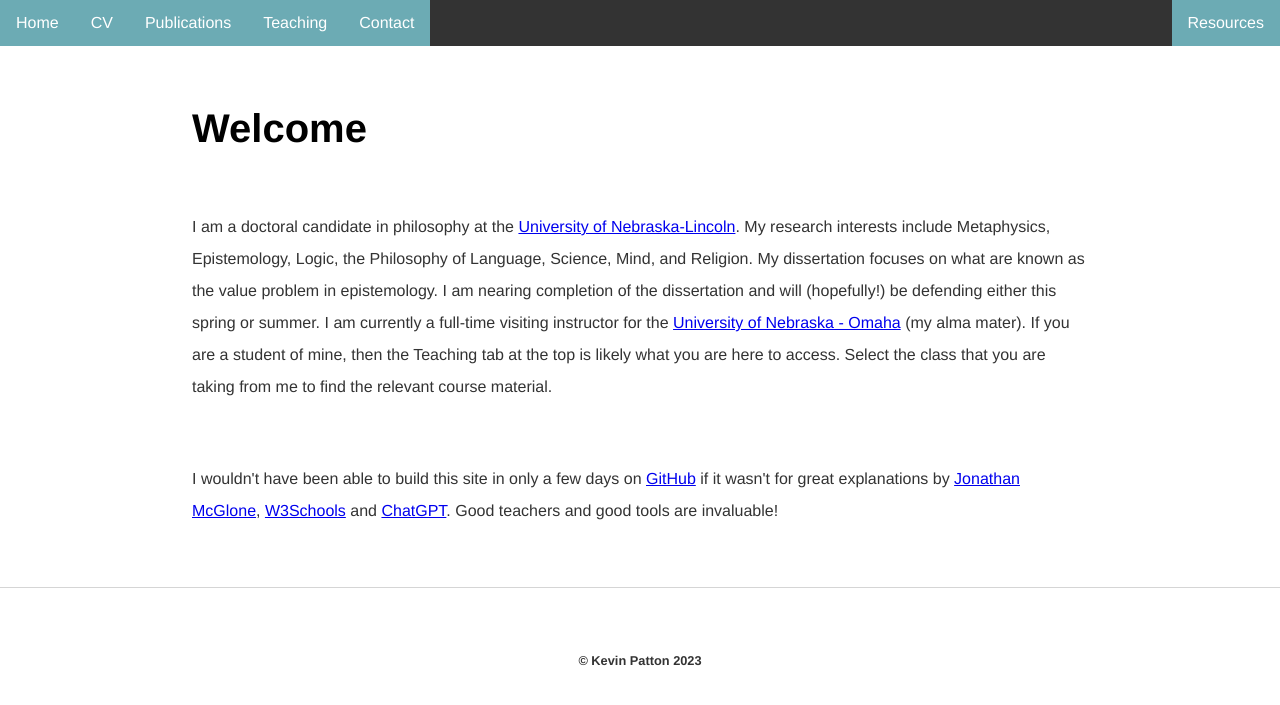
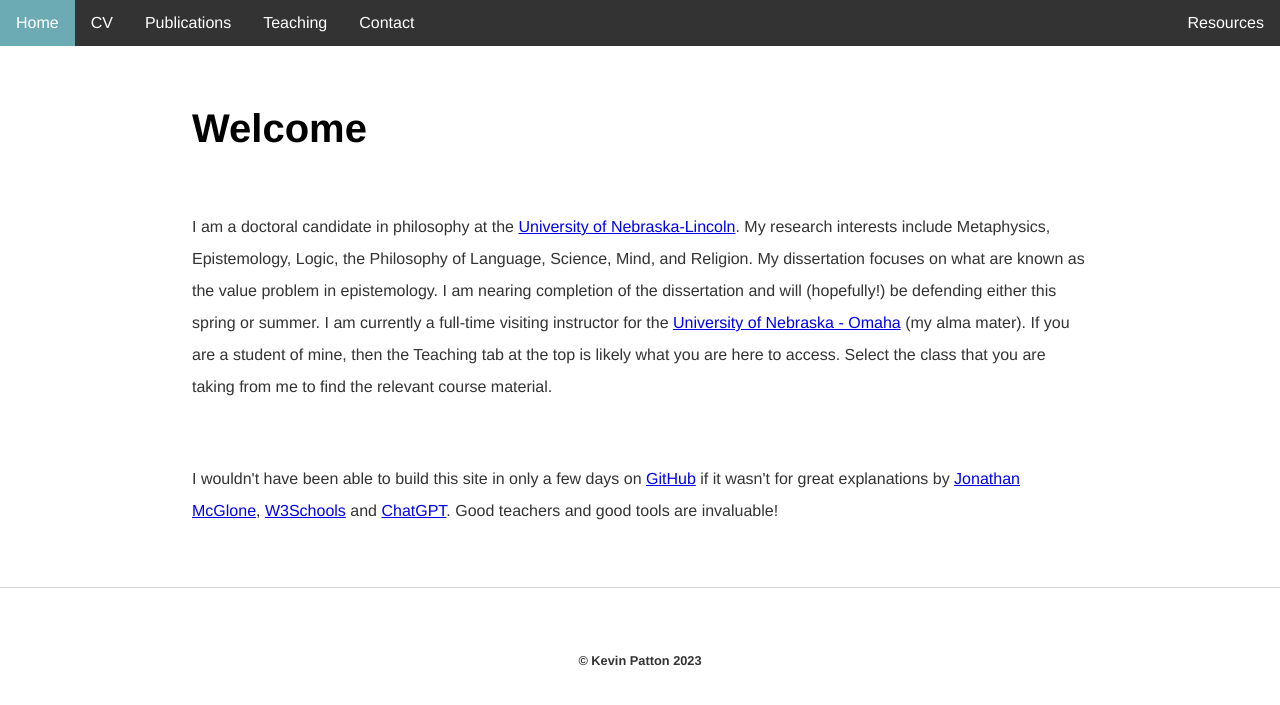
Before and after one commit to kevinjpatton/kevinjpatton.github.io, a Jekyll site: the page built from index.html, in a window 1280 px wide. Shown: the top 705 px of the page. Built offline with Jekyll 4.4.1, drawn with Linux system fonts in a browser that asks for light colours; Markdown is read by kramdown in place of the engine named in the settings.

Commit message:
Update default.html

```diff
--- a/_layouts/default.html
+++ b/_layouts/default.html
@@ -46,11 +46,11 @@
 <body>
     <ul class="topnav">
         <li><a class="active" href="/">Home</a></li>
-        <li><a class="active" href="/cv">CV</a></li>
-        <li><a class="active" href="/pubs">Publications</a></li>
-        <li><a class="active" href="/teaching">Teaching</a></li>
-        <li><a class="active" href="/contact">Contact</a></li>
-        <li class="right"><a class="active" href="/resources">Resources</a></li>
+        <li><a href="/cv">CV</a></li>
+        <li><a href="/pubs">Publications</a></li>
+        <li><a href="/teaching">Teaching</a></li>
+        <li><a href="/contact">Contact</a></li>
+        <li class="right"><a href="/resources">Resources</a></li>
     </ul>
     <div class="container">
         {{ content }}
```
